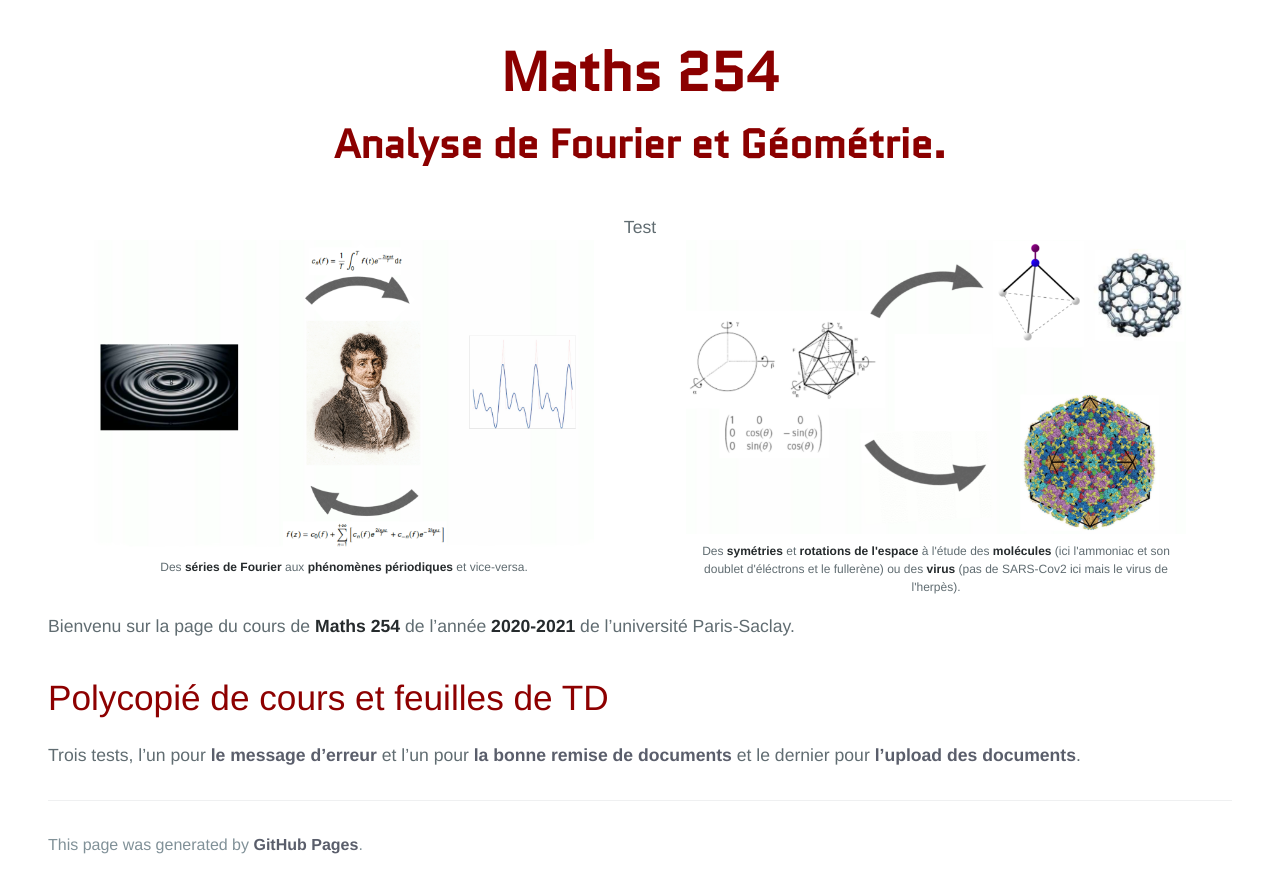
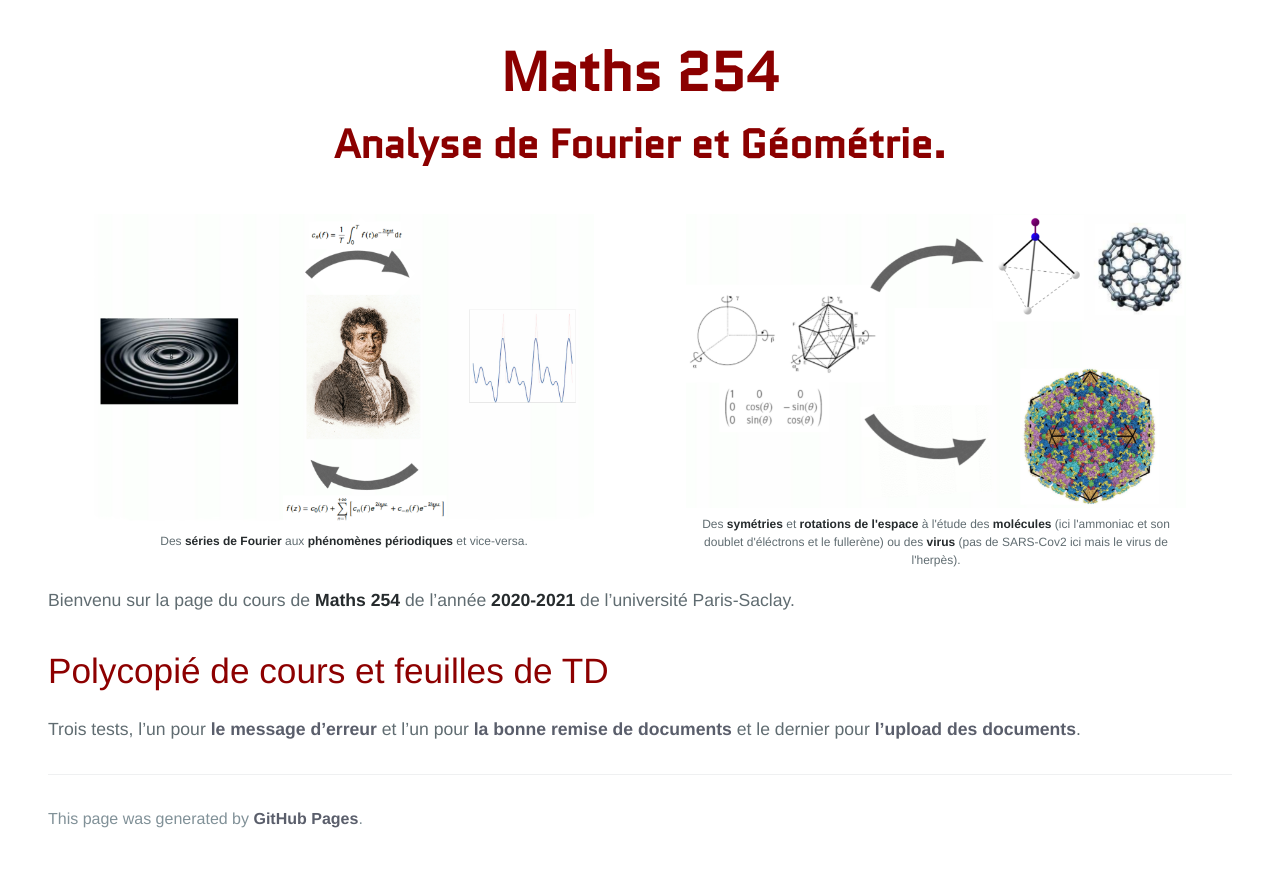
Before and after one commit to KevinDestagnol/algebre.github.io, a Jekyll site: the page built from index.md, in a window 1280 px wide. Shown: the part 260-1149 px from the top of the page. Built offline with Jekyll 4.4.1, drawn with Linux system fonts in a browser that asks for light colours; some web fonts are replaced; our own code applies the rules of GitHub Pages for plain Markdown files; after the commit the page ends 1123 px from its top, so only the background shows below that.

Commit message:
Update default.html

```diff
--- a/_layouts/default.html
+++ b/_layouts/default.html
@@ -73,7 +73,7 @@ typewriter();
    <div class="content">
       <p> Analyse de Fourier et Géométrie.</p>
       </div>
-        <div id="typedtext"> Test</div>
+        <div id="typedtext"></div>
       </center>
       <script>
        var images = ['Fourier1.png','Fourier1.png','Fourier1.png','Fourier1.png','Fourier1.png','Fourier1.png','Fourier1.png','Fourier1.png','Fourier2.png','Fourier2.png','Fourier2.png','Fourier2.png','Fourier2.png','Fourier2.png','Fourier2.png','Fourier2.png'];
```
Also changed, not shown: other parts of _layouts/default.html (+1 -1 lines).
